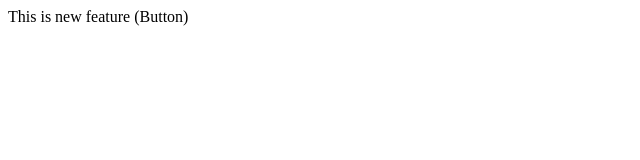
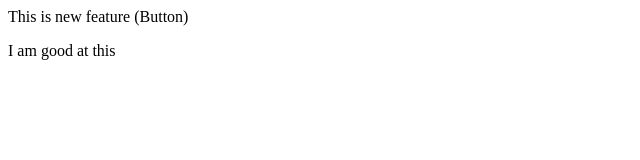
Before and after one commit to Sanjanajdv/LocalRepo, a plain HTML site: page index.html in a window 1280 px wide. Shown: the full height of the page, 0-640 px from the left. Drawn offline with Linux system fonts and the light colour scheme.

Commit message:
Added change to Feature1 branch

```diff
--- a/index.html
+++ b/index.html
@@ -1 +1,2 @@
 <p>This is new feature (Button) </p>
+<p>I am good at this</p>
```
